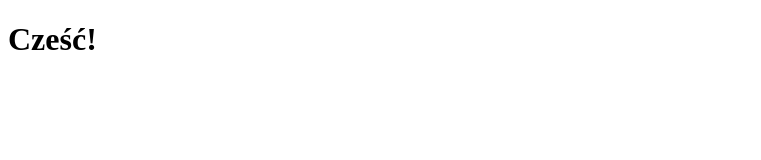
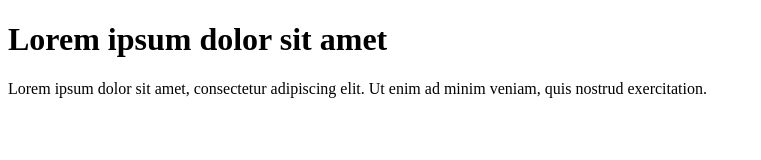
Before and after one commit to panawita/Tutorial, a plain HTML site: page index.html in a window 1280 px wide. Shown: the whole page, without its empty margins (0-761 px from the left). Drawn offline with Linux system fonts and the light colour scheme.

Commit message:
New additions as per LMS
Added .prettierrc.json
Changed h1 and added a paragraph in index

```diff
--- a/index.html
+++ b/index.html
@@ -6,6 +6,10 @@
     <title>Document</title>
   </head>
   <body>
-    <h1>Cześć!</h1>
+    <h1>Lorem ipsum dolor sit amet</h1>
+    <p>
+      Lorem ipsum dolor sit amet, consectetur adipiscing elit. Ut enim ad minim
+      veniam, quis nostrud exercitation.
+    </p>
   </body>
 </html>
```
Also changed, not shown: .prettierrc.json (added).
